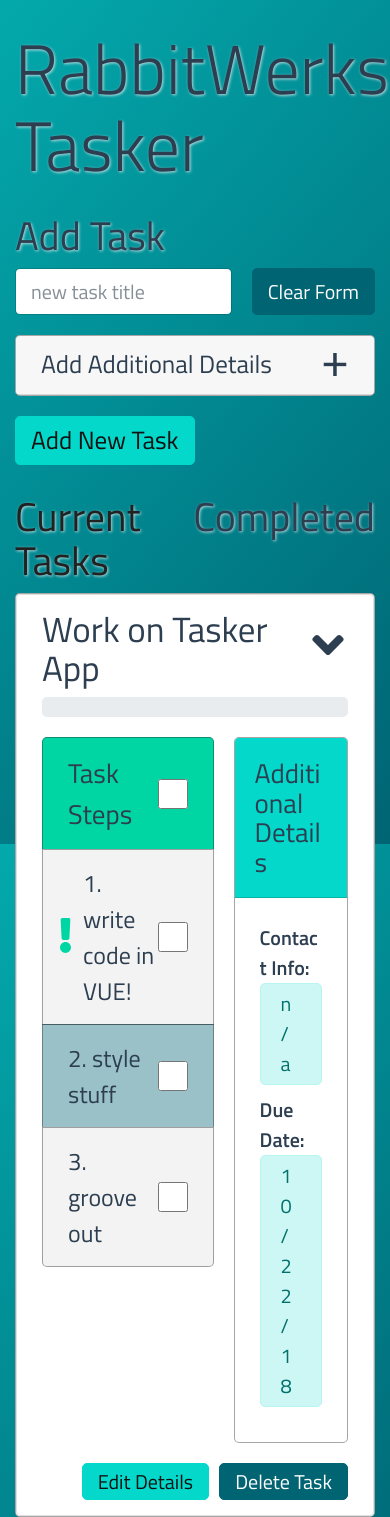
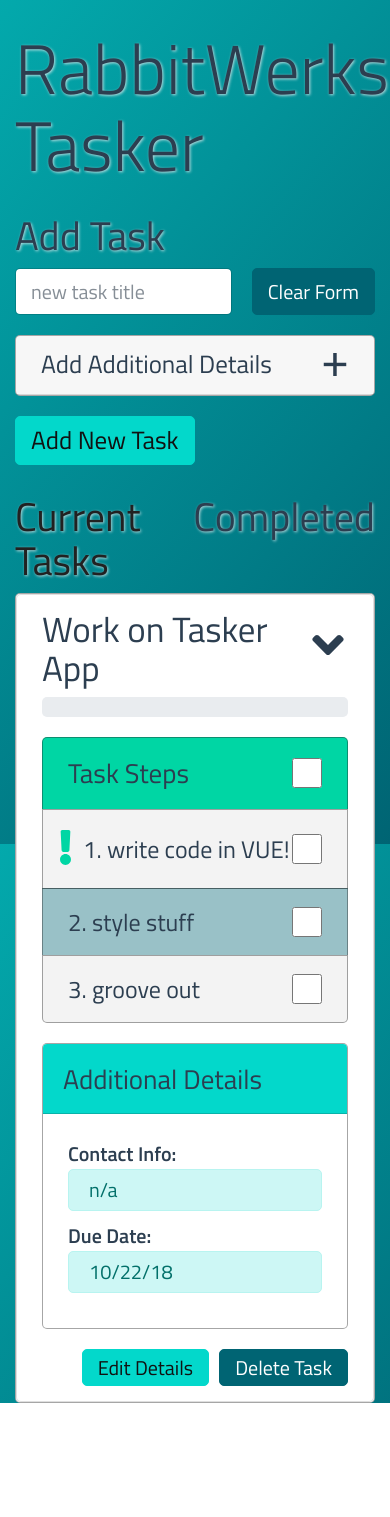
Before and after one commit to Sharpie360/tasker-app, a Vue app: page / in a window 390 px wide. After the commit the page ends 1403 px from the top, so only its background shows below. Built offline with nearby package versions, Linux system fonts and the light colour scheme.

Commit message:
updated - working media queries

```diff
--- a/src/components/task-list/TaskDetails.vue
+++ b/src/components/task-list/TaskDetails.vue
@@ -56,6 +56,7 @@
     </div>
 
     <task-additional-details
+      :_id="_id"
       :due="due"
       :contact="contact">
     </task-additional-details>
@@ -111,18 +112,13 @@
 
 <style scoped>
 
+
 .details {
   display: grid;
   grid-template-columns: 3fr 2fr;
   grid-gap: 20px;
   padding: 1rem 0;
 }
-/* .details--mobile {
-  display: grid;
-  grid-template-columns: 1fr;
-  grid-gap: 1rem;
-  /* not quite finished! fix these! *
-} */
 
 li {
   list-style: none;
@@ -173,9 +169,18 @@ li {
   height: 1.5rem;
 }
 
-
-
 .card-body--mobile {
   padding: 0;
 }
+
+
+/* Media Queries */
+
+@media screen and (max-width: 480px){
+  .details {
+    display: grid;
+    grid-template-columns: 1fr;
+    grid-gap: 1rem;
+  }
+}
 </style>
```
